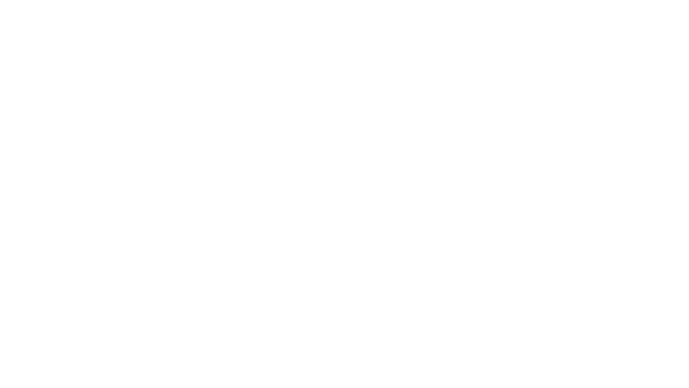
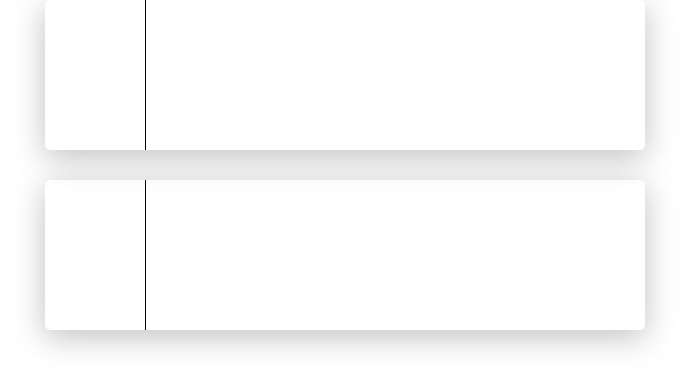
Before and after one commit to shivamrai27/Search-Products, a plain HTML site: page index.html in a window 1280 px wide. Shown: the whole page, without its empty margins (295-984 px from the left). Drawn offline with Linux system fonts and the light colour scheme.

Commit message:
Search Products

```diff
--- a/index.html
+++ b/index.html
@@ -10,6 +10,17 @@
 </head>
 
 <body>
+    <div class="product_container">
+        <div class="product_card">
+            <div class="image_container"></div>
+            <div class="product_content"></div>
+        </div>
+
+        <div class="product_card">
+            <div class="image_container"></div>
+            <div class="product_content"></div>
+        </div>
+    </div>
 
 </body>
 
--- a/style.css
+++ b/style.css
@@ -13,3 +13,28 @@
 html {
     font-family: "Poppins", sans-serif;
 }
+
+.product_container {
+    display: flex;
+    flex-direction: column;
+    align-items: center;
+    gap: 30px;
+}
+
+.product_card {
+    box-shadow: 0px 7px 32px rgba(0, 0, 0, 0.25);
+    width: 600px;
+    min-height: 150px;
+    border-radius: 5px;
+    display: flex;
+}
+
+.image_container {
+    flex: 1;
+    border-right: 1px solid black;
+
+}
+
+.product_content {
+    flex: 5;
+}
```
